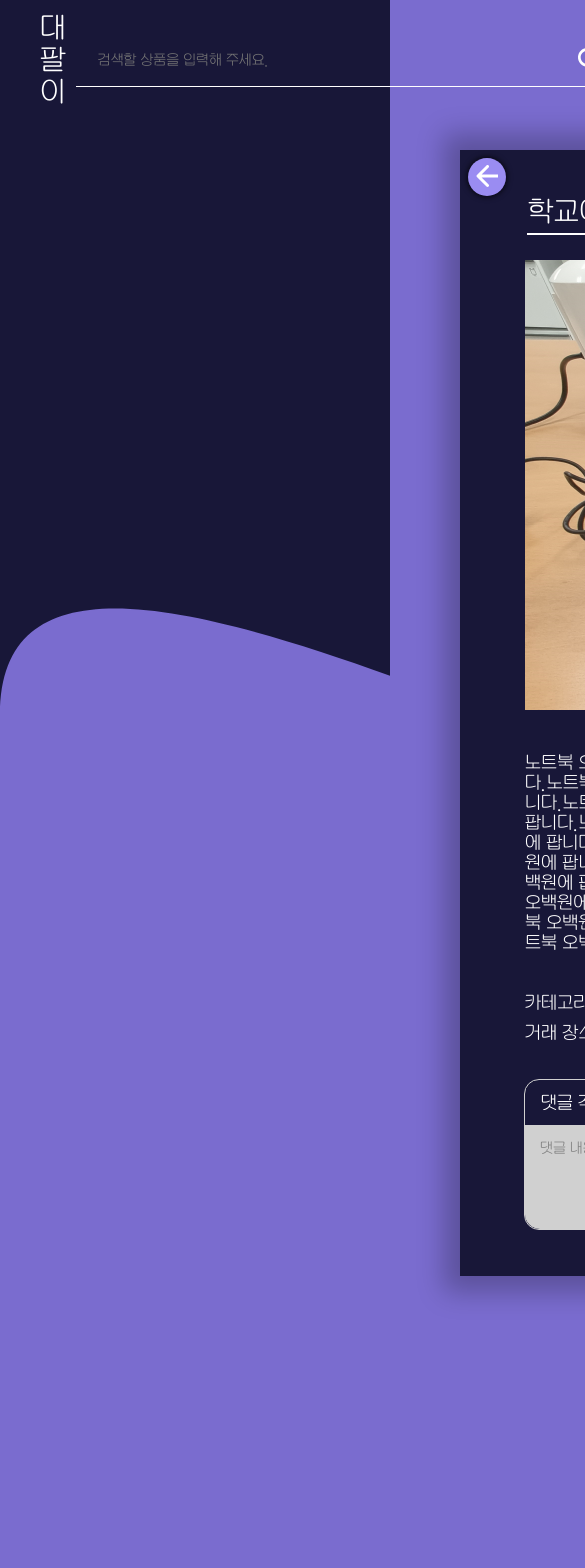
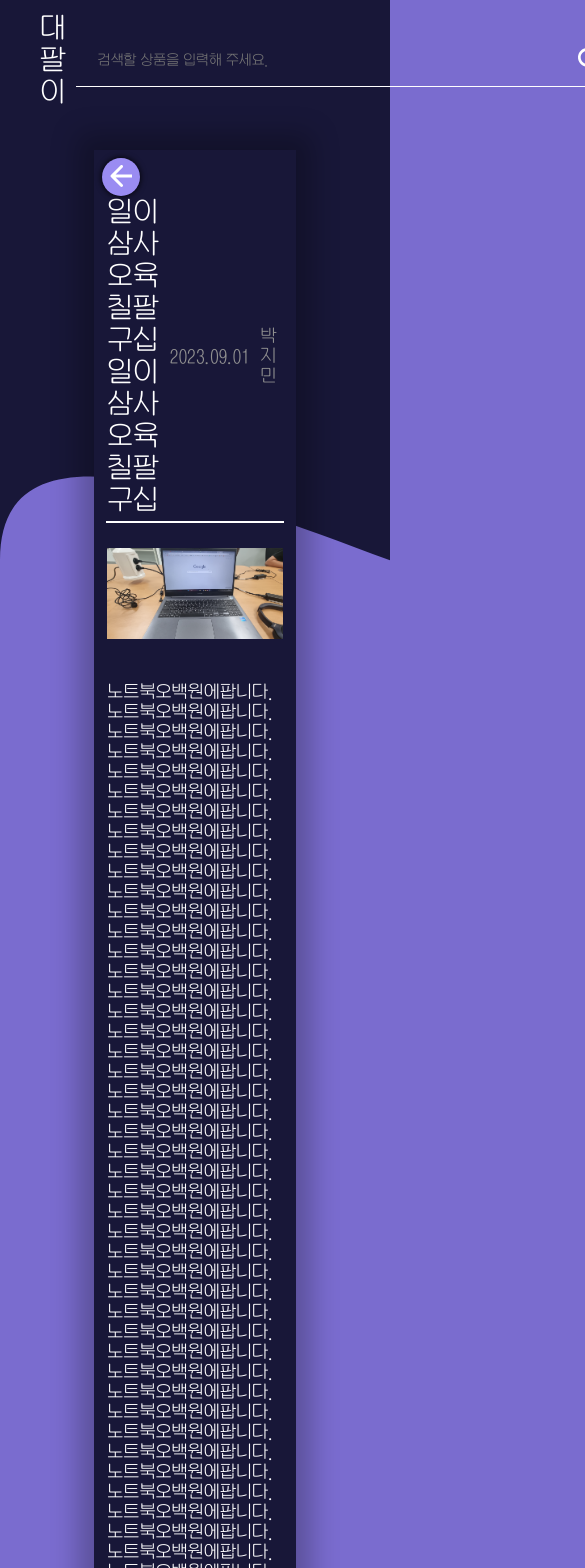
Before and after one commit to 2023-kodomo/fronEnd, a React (Create React App) app: page /MoreInfo in a window 390 px wide. Shown: the top 1568 px of the page, 585 px wide, since content can reach past the window. Before the commit the page ends 1352 px from the top, so only its background shows below. Built offline with nearby package versions, Linux system fonts and the light colour scheme.

Commit message:
🎨⚡️💄:: 상세페이지 반응형으로 변경

```diff
--- a/src/components/mainpage/MainPageComponent.jsx
+++ b/src/components/mainpage/MainPageComponent.jsx
@@ -404,7 +404,7 @@ const MainPageComponent = () => {
       },
       title: "빌 게이츠와 식사권",
       content: "내용",
-      price: 23456789678900,
+      price: 23789678900,
       image: "",
       uploadDate: "2023-09-16T02:18:09.038+00:00",
       comment: [
--- a/src/components/product.jsx
+++ b/src/components/product.jsx
@@ -1,23 +1,25 @@
-import React, { useState } from "react";
+import React, { useState, useEffect } from "react";
 import { Link } from "react-router-dom";
 import styled from "styled-components";
 
 const ProductPost = ({ title, price, image }) => {
-  const [productPrice, setProductPrice] = useState();
-  if (productPrice !== undefined) {
-    console.log(typeof productPrice);
+  const [productPrice, setProductPrice] = useState(price);
+  useEffect(() => {
     if (productPrice === 0) {
       setProductPrice("무료나눔");
     } else {
-      price.toLocaleString().replace(/\B(?=(\d{3})+(?!\d))/g, ",");
+      setProductPrice(
+        productPrice.toString().replace(/\B(?=(\d{3})+(?!\d))/g, ",")
+      );
     }
-  }
+  }, []);
+
   return (
     <Linker href={"/moreinfo"}>
       <Container>
         <ProductImg src="image" />
         <ProductName>{title}</ProductName>
-        <ProductPrice>{productPrice}</ProductPrice>
+        <ProductPrice>￦ {productPrice}</ProductPrice>
       </Container>
     </Linker>
   );
--- a/src/components/productinfopage/ProductinfoComponent.jsx
+++ b/src/components/productinfopage/ProductinfoComponent.jsx
@@ -1,27 +1,15 @@
-import React, { useRef, useEffect } from "react";
+import React, { useRef } from "react";
 import styled, { keyframes } from "styled-components";
 import Header from "../header";
 import StylingLobby from "../stylingLobby";
 import Comment from "./comment";
 
 const ProductInfoComponent = () => {
-  let content = useRef();
-  let container = useRef();
-  useEffect(() => {
-    console.log(container.current.offsetHeight);
-    console.log(content.current.scrollHeight);
-    container.current.style.setProperty(
-      "height",
-      `${content.current.scrollHeight + 46}px`
-    );
-    console.log(container.current.scrollHeight);
-    return () => {};
-  }, [content, container]);
-
+  const container = useRef();
+  const content = useRef();
   return (
     <Container ref={container}>
       <Header page={0} />
-      <StylingLobby></StylingLobby>
       <ContentBox ref={content}>
         <a href={"/"}>
           <BeforeButton>
@@ -30,7 +18,7 @@ const ProductInfoComponent = () => {
         </a>
 
         <TextGroup>
-          <Title>학교에서 빼돌린 노트북 팝니다.</Title>
+          <Title>일이삼사오육칠팔구십일이삼사오육칠팔구십</Title>
           <Date>2023.09.01</Date>
           <Writing>박지민</Writing>
         </TextGroup>
@@ -38,23 +26,7 @@ const ProductInfoComponent = () => {
         <ProductImg src="./img/img.png" alt="상품 사진" />
         <ProductInfoContainer>
           <ProductExplan>
-            노트북 오백원에 팝니다.노트북 오백원에 팝니다.노트북 오백원에
-            팝니다.노트북 오백원에 팝니다.노트북 오백원에 팝니다.노트북 오백원에
-            팝니다.노트북 오백원에 팝니다.노트북 오백원에 팝니다.노트북 오백원에
-            팝니다.노트북 오백원에 팝니다.노트북 오백원에 팝니다.노트북 오백원에
-            팝니다.노트북 오백원에 팝니다.노트북 오백원에 팝니다.노트북 오백원에
-            팝니다.노트북 오백원에 팝니다.노트북 오백원에 팝니다.노트북 오백원에
-            팝니다.노트북 오백원에 팝니다.노트북 오백원에 팝니다.노트북 오백원에
-            팝니다.노트북 오백원에 팝니다.노트북 오백원에 팝니다.노트북 오백원에
-            팝니다.노트북 오백원에 팝니다.노트북 오백원에 팝니다.노트북 오백원에
-            팝니다.노트북 오백원에 팝니다.노트북 오백원에 팝니다.노트북 오백원에
-            팝니다.노트북 오백원에 팝니다.노트북 오백원에 팝니다.노트북 오백원에
-            팝니다.노트북 오백원에 팝니다.노트북 오백원에 팝니다.노트북 오백원에
-            팝니다.노트북 오백원에 팝니다.노트북 오백원에 팝니다.노트북 오백원에
-            팝니다.노트북 오백원에 팝니다.노트북 오백원에 팝니다.노트북 오백원에
-            팝니다.노트북 오백원에 팝니다.노트북 오백원에 팝니다.노트북 오백원에
-            팝니다.노트북 오백원에 팝니다.노트북 오백원에 팝니다.노트북 오백원에
-            팝니다.노트북 오백원에 팝니다.
+            노트북오백원에팝니다.노트북오백원에팝니다.노트북오백원에팝니다.노트북오백원에팝니다.노트북오백원에팝니다.노트북오백원에팝니다.노트북오백원에팝니다.노트북오백원에팝니다.노트북오백원에팝니다.노트북오백원에팝니다.노트북오백원에팝니다.노트북오백원에팝니다.노트북오백원에팝니다.노트북오백원에팝니다.노트북오백원에팝니다.노트북오백원에팝니다.노트북오백원에팝니다.노트북오백원에팝니다.노트북오백원에팝니다.노트북오백원에팝니다.노트북오백원에팝니다.노트북오백원에팝니다.노트북오백원에팝니다.노트북오백원에팝니다.노트북오백원에팝니다.노트북오백원에팝니다.노트북오백원에팝니다.노트북오백원에팝니다.노트북오백원에팝니다.노트북오백원에팝니다.노트북오백원에팝니다.노트북오백원에팝니다.노트북오백원에팝니다.노트북오백원에팝니다.노트북오백원에팝니다.노트북오백원에팝니다.노트북오백원에팝니다.노트북오백원에팝니다.노트북오백원에팝니다.노트북오백원에팝니다.노트북오백원에팝니다.노트북오백원에팝니다.노트북오백원에팝니다.노트북오백원에팝니다.노트북오백원에팝니다.노트북오백
           </ProductExplan>
           <ProductCategory>카테고리 : 전자기기</ProductCategory>
           <TradingPlace>거래 장소 : 코도모 동아리실</TradingPlace>
@@ -68,6 +40,7 @@ const ProductInfoComponent = () => {
         </AddCommentContainer>
         <Comment />
       </ContentBox>
+      <StylingLobby></StylingLobby>
     </Container>
   );
 };
@@ -87,13 +60,14 @@ const Container = styled.div`
 `;
 
 const ContentBox = styled.div`
+  z-index: 9;
   box-sizing: border-box;
   padding-top: 46px;
-  width: 1000px;
+  width: 52%;
   padding-bottom: 46px;
   position: absolute;
   top: 150px;
-  margin: 0px 460px;
+  margin: 0px calc((100vw - 52%) / 2);
   background: #181738;
   box-shadow: 0px 0px 25px 16px rgba(0, 0, 0, 0.25);
   display: flex;
@@ -122,36 +96,39 @@ const TextGroup = styled.div`
   display: flex;
   color: white;
   align-items: center;
+  width: 86.6%;
 `;
 
 const Title = styled.span`
   font-family: "Hakgyoansim Wooju";
-  font-size: 32px;
+  font-size: 2em;
+  flex-basis: 80%;
 `;
 
 const Date = styled.span`
   font-family: "Hakgyoansim Wooju";
-  font-size: 20px;
+  font-size: 1.25em;
   color: #909090;
-  padding-left: 357px;
+  flex-grow: 1;
+  text-align: end;
 `;
 
 const Writing = styled.span`
   font-family: "Hakgyoansim Wooju";
-  font-size: 20px;
+  font-size: 1.25em;
   color: #909090;
   padding-left: 12px;
+  width: 50px;
 `;
 
 const Line = styled.div`
-  width: 864px;
+  width: 86.6%;
   border: 1px solid white;
   margin-top: 5px;
 `;
 
 const ProductImg = styled.img`
-  width: 870px;
-  height: 450px;
+  width: 86.6%;
   margin-top: 25px;
 `;
 
@@ -161,12 +138,12 @@ const ProductInfoContainer = styled.div`
   flex-direction: column;
   color: white;
   font-family: "Hakgyoansim Wooju";
-  width: 870px;
+  width: 86.6%;
   gap: 10px;
 `;
 
 const ProductExplan = styled.span`
-  font-size: 20px;
+  font-size: 1.25em;
 `;
 
 const ProductCategory = styled.span`
@@ -180,26 +157,27 @@ const TradingPlace = styled.span`
 
 const AddCommentContainer = styled.div`
   margin-top: 36px;
-  width: 870px;
+  width: 86.6%;
   height: 149px;
   border-radius: 15px;
   border: 1px solid var(--blacktowhitegrey-3, #d0d0d0);
   & > div {
     height: 45px;
-    width: inherit;
     display: flex;
     justify-content: center;
     align-items: center;
-    gap: 677px;
   }
   & span {
+    margin-left: 18px;
     color: #fff;
     font-family: Hakgyoansim Wooju;
-    font-size: 20px;
+    font-size: 1.25em;
+    flex-grow: 1;
   }
 `;
 
 const WriteButton = styled.button`
+  margin-right: 18px;
   border-radius: 7px;
   border: 1px solid #d9d9d9;
   background: var(--mainbluelightblue-1, #726eff);
--- a/src/components/stylingLobby.jsx
+++ b/src/components/stylingLobby.jsx
@@ -6,7 +6,8 @@ const StylingLobby = (props) => {
 };
 
 const Container = styled.div`
-  height: 830px;
+  width: 100vw;
+  height: 77vh;
   background-image: url("./wave.svg");
   background-size: cover;
   background-repeat: no-repeat;
```
